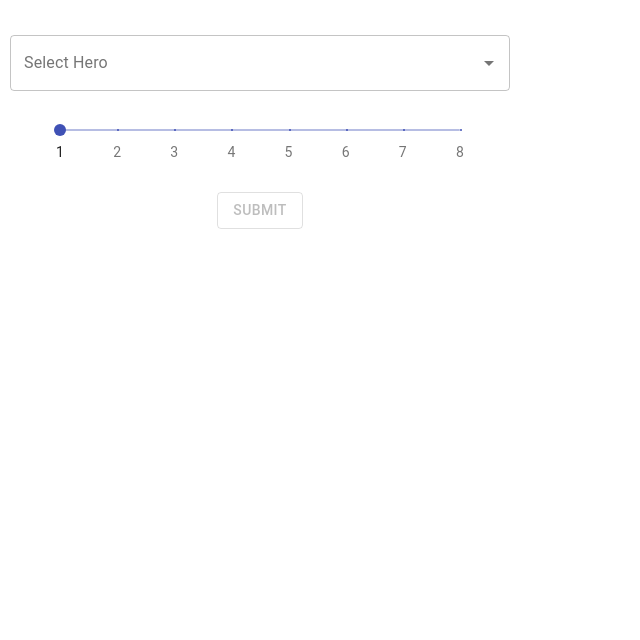
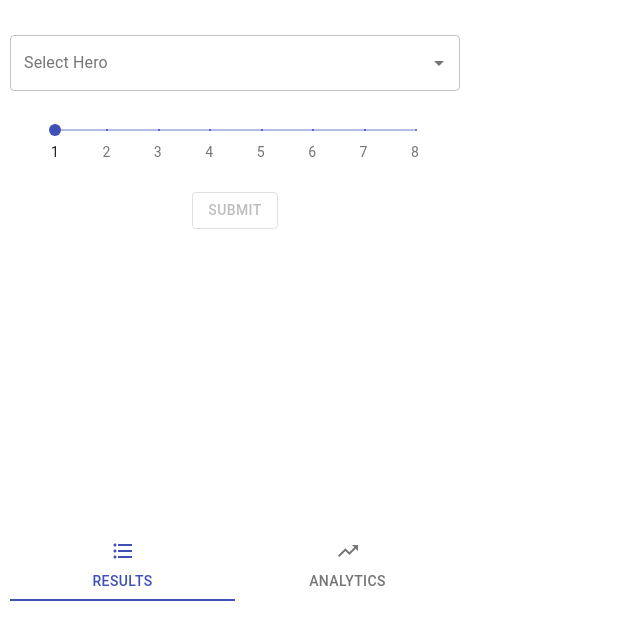
Before and after one commit to dramxx/battlegrounds-tracker-browser-extension, a React (Create React App) app: page / in a window 1280 px wide. Shown: the top 640 px of the page, without its empty margins (0-640 px from the left). Built offline with nearby package versions, Linux system fonts and the light colour scheme.

Commit message:
adding tab support

```diff
--- a/package.json
+++ b/package.json
@@ -4,6 +4,7 @@
   "private": true,
   "dependencies": {
     "@material-ui/core": "^4.12.3",
+    "@material-ui/icons": "^4.11.2",
     "@material-ui/lab": "^4.0.0-alpha.60",
     "@testing-library/jest-dom": "^5.11.4",
     "@testing-library/react": "^11.1.0",
--- a/src/App.js
+++ b/src/App.js
@@ -1,6 +1,7 @@
 import React, { useState, useEffect } from "react";
 import { SaveResult } from "./components/SaveResult";
 import { ResultsPage } from "./components/ResultsPage";
+import { AnalyticsPage } from "./components/AnalyticsPage";
 import Button from "@material-ui/core/Button";
 import {
   initLocalStorage,
@@ -9,10 +10,16 @@ import {
   getCurrentDateTime,
 } from "./utils/helpers";
 import { HEROES, STANDINGS } from "./utils/config";
+import Tabs from "@material-ui/core/Tabs";
+import Tab from "@material-ui/core/Tab";
+import FormatListBulletedIcon from "@material-ui/icons/FormatListBulleted";
+import FavoriteIcon from "@material-ui/icons/Favorite";
+import TrendingUpIcon from "@material-ui/icons/TrendingUp";
 
 function App() {
   const [selectedHero, setSelectedHero] = useState(null);
   const [selectedStanding, setSelectedStanding] = useState(null);
+  const [tab, setTab] = useState(0);
   const [data, setData] = useState([]);
 
   useEffect(() => initLocalStorage(), []);
@@ -36,8 +43,15 @@ function App() {
     }
   };
 
+  const handleTabChange = (event, newValue) => {
+    setTab(newValue);
+  };
+
+  const renderTabs = () => {
+    switch (tab) {
+      case 0:
         return (
-    <div className="main_wrapper">
+          <>
             <SaveResult
               heroes={HEROES}
               standings={STANDINGS}
@@ -55,6 +69,32 @@ function App() {
               </Button>
             </div>
             <ResultsPage data={data} />
+          </>
+        );
+      case 1:
+        return <AnalyticsPage data={data} />;
+      default:
+        return <></>;
+    }
+  };
+
+  return (
+    <div className="main_wrapper">
+      {renderTabs()}
+
+      <div className="tabs-wrapper">
+        <Tabs
+          value={tab}
+          onChange={handleTabChange}
+          variant="fullWidth"
+          indicatorColor="primary"
+          textColor="primary"
+          aria-label="icon label tabs example"
+        >
+          <Tab icon={<FormatListBulletedIcon />} label="Results" />
+          <Tab icon={<TrendingUpIcon />} label="Analytics" />
+        </Tabs>
+      </div>
     </div>
   );
 }
--- a/src/components/AnalyticsPage.js
+++ b/src/components/AnalyticsPage.js
@@ -1,9 +1,5 @@
 import React from "react";
 
-export const AnalyticsPage = () => {
-  return (
-    <div className="page">
-      <div>AnalyticsPage</div>
-    </div>
-  );
+export const AnalyticsPage = ({ data }) => {
+  return <div className="page analytics_page"></div>;
 };
--- a/src/index.css
+++ b/src/index.css
@@ -18,7 +18,7 @@ body {
 
 .main_wrapper {
   padding: 10px;
-  width: 500px;
+  width: 450px;
   height: 550px;
 }
 
@@ -41,6 +41,10 @@ body {
   overflow-x: hidden;
 }
 
+.analytics_page {
+  height: 468px;
+}
+
 .submit-button-wrapper {
   margin-top: 25px;
   width: 100%;
@@ -54,3 +58,7 @@ body {
   width: 80%;
   margin: auto;
 }
+
+.tabs-wrapper {
+  margin-top: 25px;
+}
```
Also changed, not shown: 2 other files (tests, documents, lock files or other folders). Lines whose indentation alone changed are shown as unchanged.
